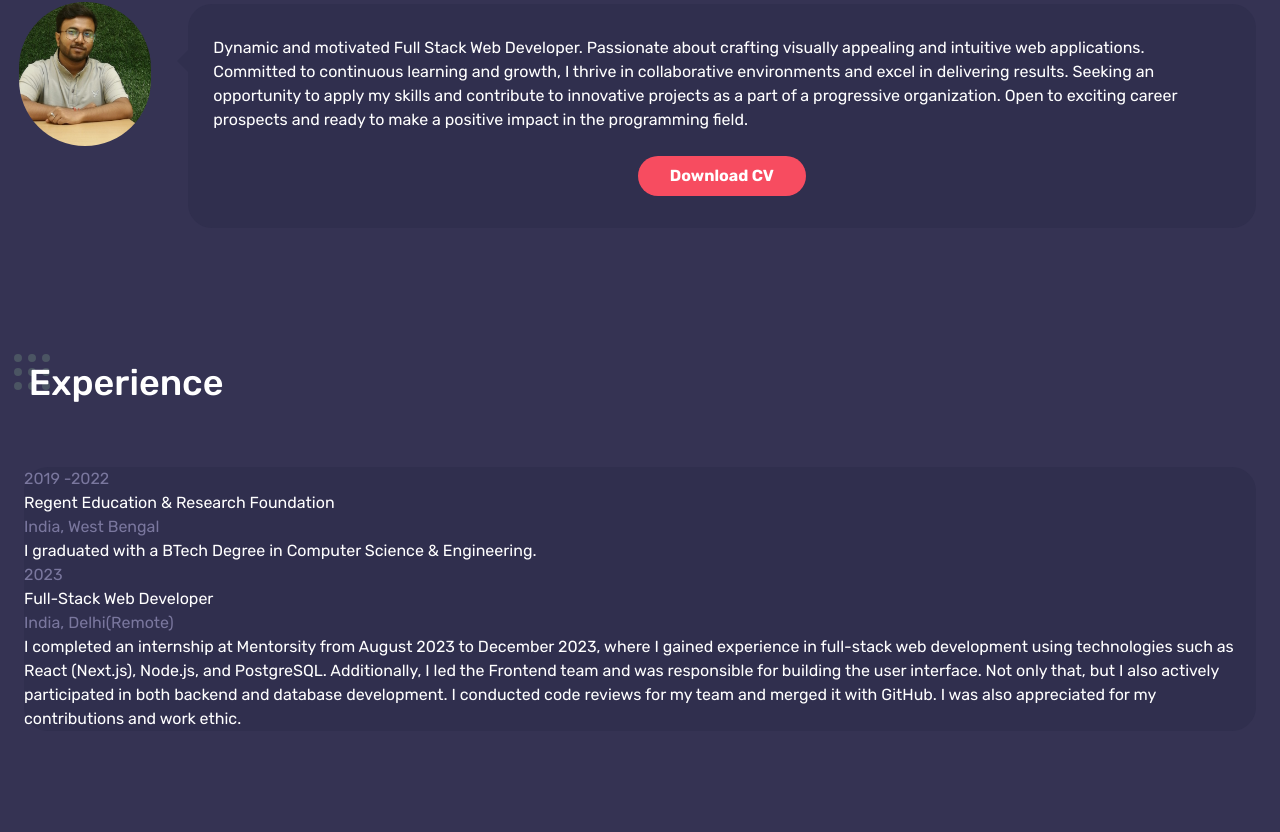
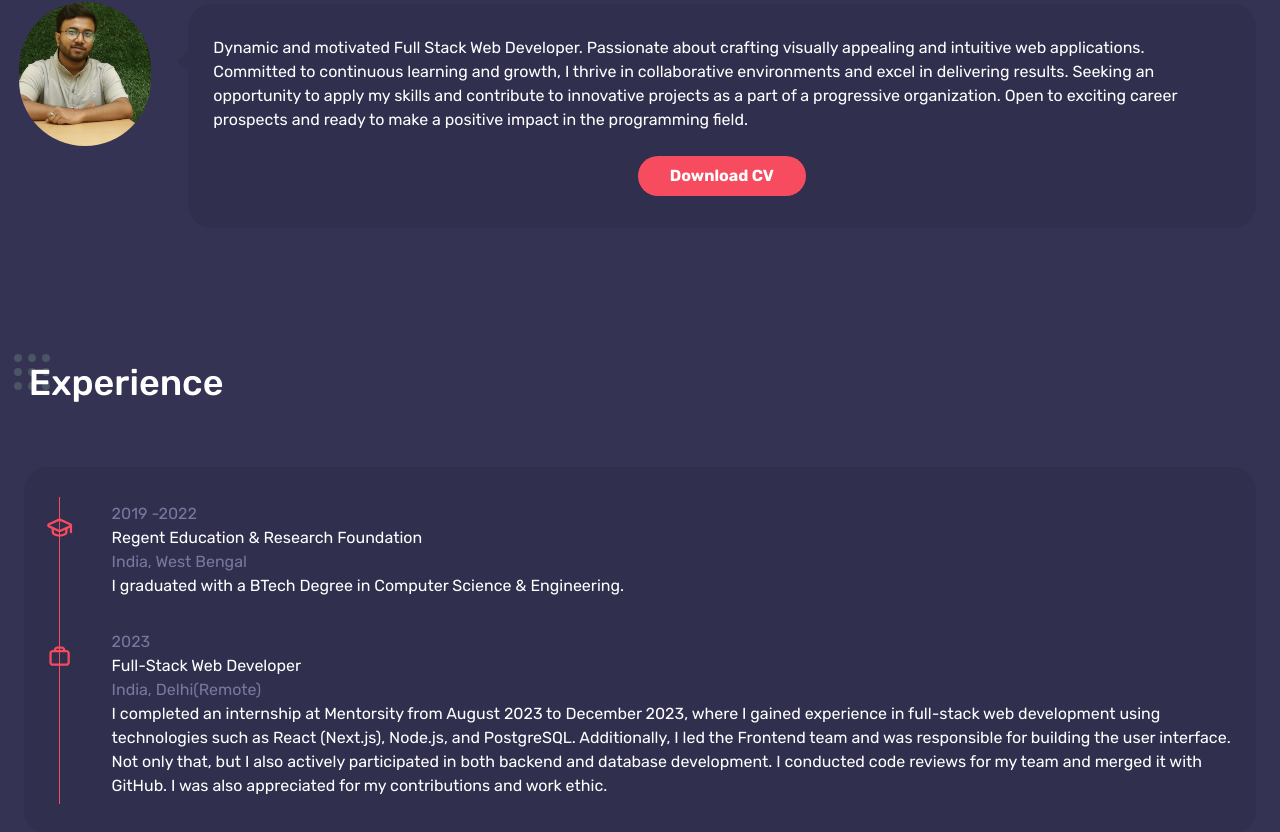
Before and after one commit to Koushik1311/portfolio, a Next.js app: page / in a window 1280 px wide. Shown: the part 1052-1884 px from the top of the page. Before the commit the page ends 1783 px from the top, so only its background shows below. Built offline with nearby package versions, Linux system fonts and the light colour scheme.

Commit message:
experience complete

```diff
--- a/src/components/Home/Experience.tsx
+++ b/src/components/Home/Experience.tsx
@@ -6,18 +6,24 @@ export default function Experience() {
   return (
     <section className="mt-[8rem]">
       <SectionHeader>Experience</SectionHeader>
-      <div className="rounded-3xl bg-[#302F4E] mx-[1rem] -mt-[2.8rem] md:mt-[0.1rem] md:ml-[1.5rem] md:mr-[1.5rem]">
+      <div className="relative rounded-3xl bg-[#302F4E] mx-[1rem] md:ml-[1.5rem] md:mr-[1.5rem]">
         <div>
-          {/* Line & Icons */}
+          {/* Line */}
+          <div className="absolute border-l-[0.063rem] border-[#F74C60] left-[2.2rem] top-[1.875rem] bottom-[1.875rem]"></div>
 
           {/* Data */}
-          <ul className="grid grid-cols">
+          <ul className="grid grid-cols py-[2.2rem]">
             {experiencesData.map((experience, index) => (
-              <li key={index}>
-                <p className="text-[#7A779E]">{experience.date}</p>
-                <h3 className="text-white">{experience.title}</h3>
-                <h4 className="text-[#7A779E]">{experience.location}</h4>
-                <p className="text-white">{experience.description}</p>
+              <li className="flex mb-[2rem] last:mb-0" key={index}>
+                <div className="ml-[1.375rem] mt-[0.7rem]">
+                  <experience.icon className="text-[#F74C60] text-[1.7rem]" />
+                </div>
+                <div className="ml-[2.4rem]">
+                  <p className="text-[#7A779E]">{experience.date}</p>
+                  <h3 className="text-white">{experience.title}</h3>
+                  <h4 className="text-[#7A779E]">{experience.location}</h4>
+                  <p className="text-white">{experience.description}</p>
+                </div>
               </li>
             ))}
           </ul>
```
